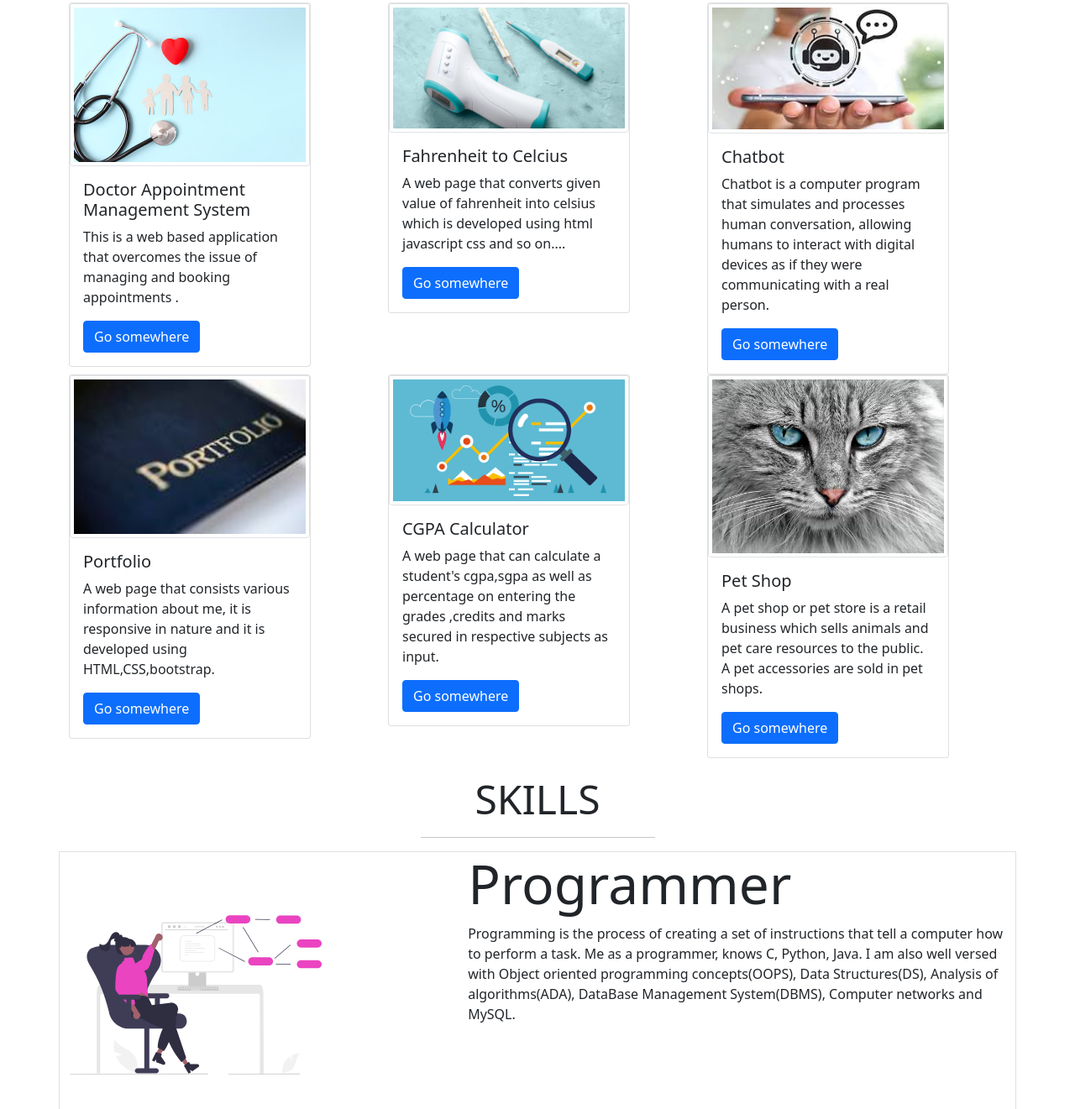
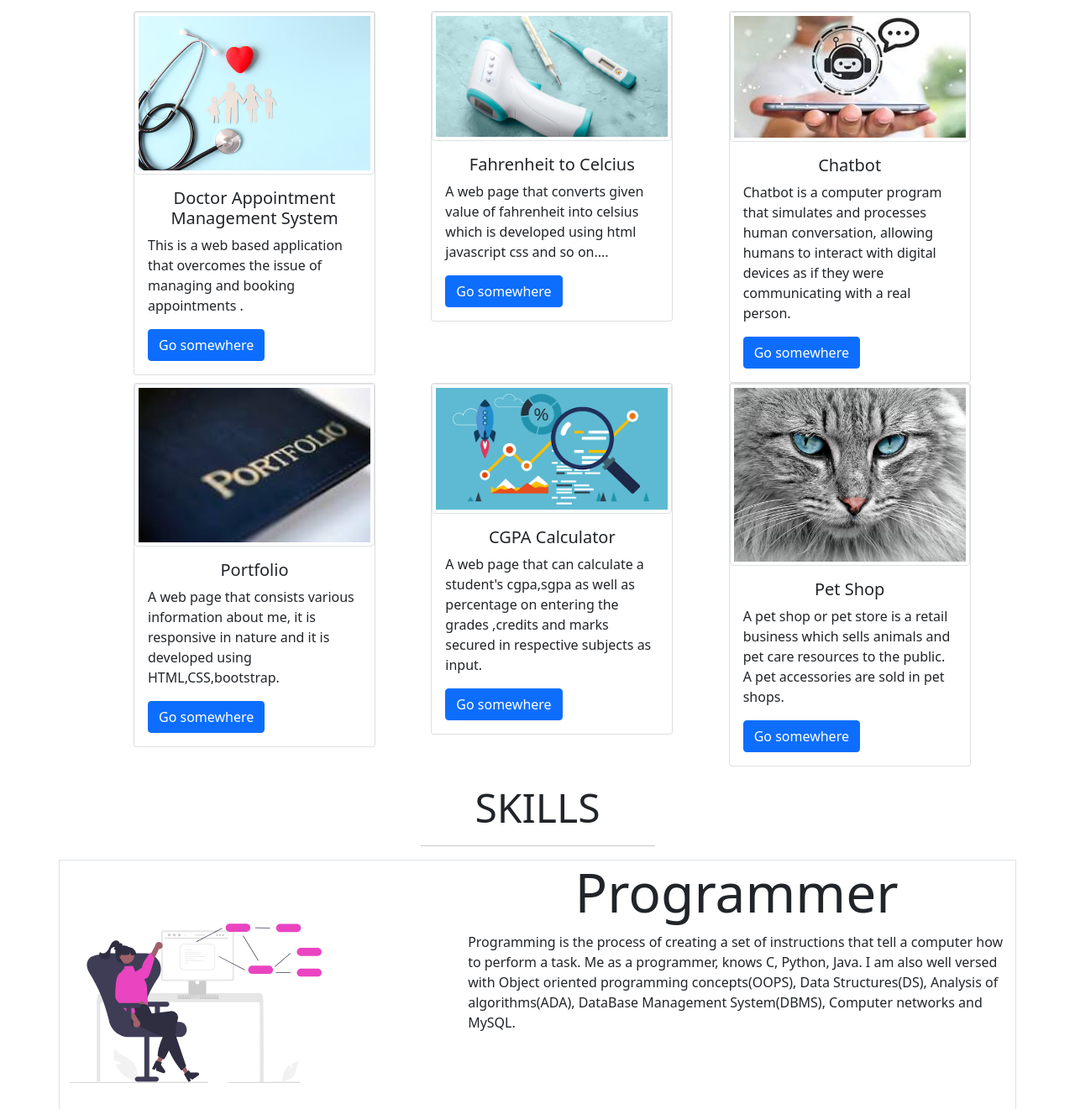
Before and after one commit to Bhagyashree-Patted/bhagyashree.github.io, a plain HTML site: page index.html in a window 1280 px wide. Shown: the part 418-1739 px from the top of the page at 84% size. Drawn offline with nearby package versions, Linux system fonts and the light colour scheme.

Commit message:
Update index.html

```diff
--- a/index.html
+++ b/index.html
@@ -41,8 +41,8 @@
               <img src="profile.svg" alt="profile" style="margin-left:30px;">
             </div>
             <div class="col-sm-7">
-                <h1>Bhagya</h1>
-                <p >I am Bhagya Patted pursuing 4th year of degree in Information science.Dedicated young professional, skilled at technical knowledege and communication skill, Excellect team player, forward thinker who brings a broad perspective to Company.
+                <h1 style="text-align:center">Bhagya</h1>
+                <p style="text-align:justify;font-size:20px;">I am Bhagya Patted pursuing 4th year of degree in Information science.Dedicated young professional, skilled at technical knowledege and communication skill, Excellect team player, forward thinker who brings a broad perspective to Company.
                 </p>
                 <button type="button"><svg xmlns="http://www.w3.org/2000/svg" width="16" height="16" fill="currentColor" class="bi bi-github" viewBox="0 0 16 16">
                   <path d="M8 0C3.58 0 0 3.58 0 8c0 3.54 2.29 6.53 5.47 7.59.4.07.55-.17.55-.38 0-.19-.01-.82-.01-1.49-2.01.37-2.53-.49-2.69-.94-.09-.23-.48-.94-.82-1.13-.28-.15-.68-.52-.01-.53.63-.01 1.08.58 1.23.82.72 1.21 1.87.87 2.33.66.07-.52.28-.87.51-1.07-1.78-.2-3.64-.89-3.64-3.95 0-.87.31-1.59.82-2.15-.08-.2-.36-1.02.08-2.12 0 0 .67-.21 2.2.82.64-.18 1.32-.27 2-.27.68 0 1.36.09 2 .27 1.53-1.04 2.2-.82 2.2-.82.44 1.1.16 1.92.08 2.12.51.56.82 1.27.82 2.15 0 3.07-1.87 3.75-3.65 3.95.29.25.54.73.54 1.48 0 1.07-.01 1.93-.01 2.2 0 .21.15.46.55.38A8.012 8.012 0 0 0 16 8c0-4.42-3.58-8-8-8z"/>
@@ -57,12 +57,12 @@
             <div class="projectstyle" id="projectnav" >
               <h1 class="display-6 text-center mt-3">PROJECTS</h1>
               <hr class="w-25 mx-auto">
-              <div class="row">
+              <div class="row" style="margin-left:65px;">
                 <div class="col-sm-4">
                   <div class="card" style="width: 18rem;">
                     <img src="doctor.jpg" class="card-img-top img-fluid img-thumbnail" alt="...">
                     <div class="card-body">
-                      <h5 class="card-title"> Doctor Appointment Management System</h5>
+                      <h5 class="card-title  text-center"> Doctor Appointment Management System</h5>
                       <p class="card-text"> This is a web based application that overcomes the issue of managing and booking appointments .</p>
                       <a href="#" class="btn btn-primary">Go somewhere</a>
                     </div>
@@ -72,7 +72,7 @@
                   <div class="card" style="width: 18rem;">
                     <img src="thermo.jpg" class="card-img-top img-fluid img-thumbnail" alt="...">
                     <div class="card-body">
-                      <h5 class="card-title">Fahrenheit to Celcius</h5>
+                      <h5 class="card-title  text-center">Fahrenheit to Celcius</h5>
                       <p class="card-text">A web page that converts given value of fahrenheit into celsius which is developed using html javascript  css and so on....</p>
                       <a href="#" class="btn btn-primary">Go somewhere</a>
                     </div>
@@ -82,7 +82,7 @@
                   <div class="card" style="width: 18rem;">
                     <img src="chat.jpg" class="card-img-top img-fluid img-thumbnail" alt="...">
                     <div class="card-body">
-                      <h5 class="card-title">Chatbot</h5>
+                      <h5 class="card-title  text-center">Chatbot</h5>
                       <p class="card-text">Chatbot is a computer program that simulates and processes human conversation, allowing humans to interact with digital devices as if they were communicating with a real person.</p>
                       <a href="#" class="btn btn-primary">Go somewhere</a>
                     </div>
@@ -92,7 +92,7 @@
                   <div class="card" style="width: 18rem;">
                     <img src="port.jpg" class="card-img-top img-fluid img-thumbnail" alt="...">
                     <div class="card-body">
-                      <h5 class="card-title">Portfolio</h5>
+                      <h5 class="card-title  text-center">Portfolio</h5>
                       <p class="card-text">A web page that consists various information about me, it is responsive in nature and it is developed using HTML,CSS,bootstrap.</p>
                       <a href="#" class="btn btn-primary">Go somewhere</a>
                     </div>
@@ -102,7 +102,7 @@
                   <div class="card" style="width: 18rem;">
                     <img src="calci.png" class="card-img-top img-fluid img-thumbnail" alt="...">
                     <div class="card-body">
-                      <h5 class="card-title">CGPA Calculator</h5>
+                      <h5 class="card-title  text-center">CGPA Calculator</h5>
                       <p class="card-text">A web page that can calculate a student's cgpa,sgpa as well as percentage on entering the grades ,credits and marks secured in respective subjects as input. </p>
                       <a href="#" class="btn btn-primary">Go somewhere</a>
                     </div>
@@ -112,7 +112,7 @@
                   <div class="card" style="width: 18rem;">
                     <img src="cats.jpg" class="card-img-top img-fluid img-thumbnail" alt="...">
                     <div class="card-body">
-                      <h5 class="card-title">Pet Shop</h5>
+                      <h5 class="card-title  text-center">Pet Shop</h5>
                       <p class="card-text">A pet shop or pet store is a retail business which sells animals and pet care resources to the public. A pet accessories are sold in pet shops. </p>
                       <a href="#" class="btn btn-primary">Go somewhere</a>
                     </div>
@@ -130,7 +130,7 @@
     <img src="pgm.svg" alt="profile">
   </div>
   <div class="col-sm-7">
-      <h1 class="display-3">Programmer</h1>
+      <h1 class="display-3 text-center">Programmer</h1>
       <p style="font-size: justify;">Programming is the process of creating a set of instructions that tell a computer how to perform a task. Me as a programmer, knows C, Python, Java. I am also well versed with Object oriented programming concepts(OOPS), Data Structures(DS), Analysis of algorithms(ADA), DataBase Management System(DBMS), Computer networks and MySQL.
 
       </p>
@@ -139,7 +139,7 @@
     </div>
     <div class="row border mt-3">
       <div class="col-sm-7">
-        <h1 class="display-3">Frontend developer</h1>
+        <h1 class="display-3  text-center">Frontend developer</h1>
         <p style="font-size: justify;">Front end development is a style of computer programming that focuses on the coding and creation of elements and features of a website that will then be seen by the user. It's about making sure the visual aspects of a website are functional. Me as a frontend developer,knows HTML,CSS,JavaScript and BootStrap. By implementing the theoretical knowledge of the above skill set I have developed few projects that are already mentioned above in the project section.
 
 
@@ -173,5 +173,6 @@
 <script src="https://cdn.jsdelivr.net/npm/jquery@3.5.1/dist/jquery.slim.min.js"></script>
 <script src="https://cdn.jsdelivr.net/npm/popper.js@1.16.1/dist/umd/popper.min.js"></script>
 <script src="https://cdn.jsdelivr.net/npm/bootstrap@4.6.1/dist/js/bootstrap.min.js"></script>
+</div>
 </body>
 </html>
```
